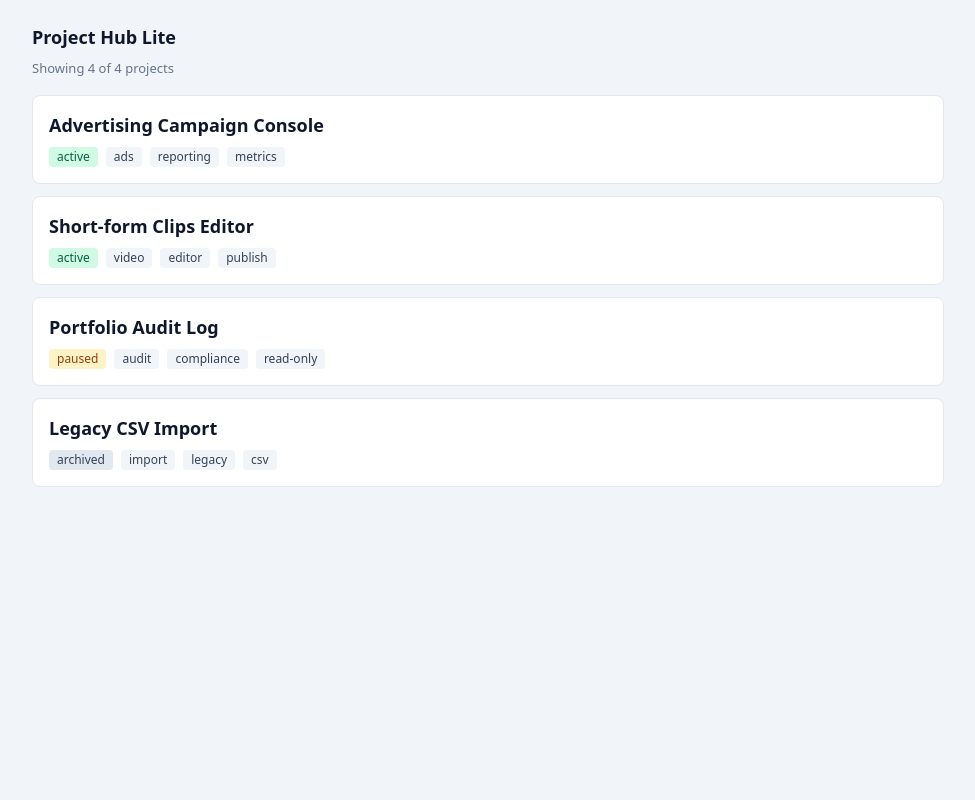
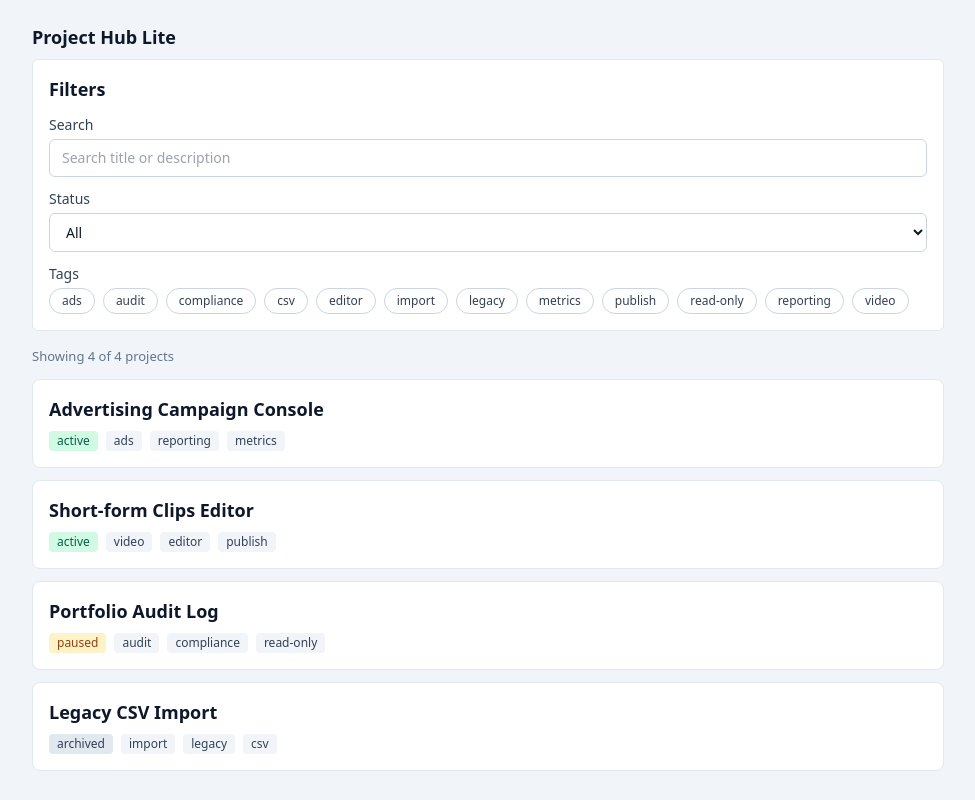
Before and after one commit to RizWaaN3024/project-hub, a React (Vite) app: page / in a window 1280 px wide. Shown: the whole page, without its empty margins (152-1127 px from the left). Built offline with nearby package versions, Linux system fonts and the light colour scheme.

Commit message:
feat: add filter controls UI (search, status, tag chips)

```diff
--- a/src/App.tsx
+++ b/src/App.tsx
@@ -1,9 +1,11 @@
+import { useMemo } from "react";
 import projectsData from "./data/projects.json";
 import type { Project } from "./types";
 import { Text } from "@/ui-stub";
 import { useUrlState } from "@/hooks/useUrlState";
 import { filterProjects } from "@/utils/filterProjects";
 import { ProjectList } from "@/features/list/ProjectList";
+import { Filters } from "@/features/list/Filters";
 import "./App.css";
 
 const projects = projectsData as Project[];
@@ -12,13 +14,20 @@ export default function App() {
   const { state, setState } = useUrlState();
   const filtered = filterProjects(projects, state);
 
+  const allTags = useMemo(() => {
+    const set = new Set<string>();
+    for (const p of projects) for (const t of p.tags) set.add(t);
+    return Array.from(set).sort();
+  }, []);
+
   return (
     <div className="app-shell">
       <main aria-labelledby="app-title">
         <Text as="h1" id="app-title" tone="title">
           Project Hub Lite
         </Text>
-        <Text tone="muted" className="mt-1 mb-4">
+        <Filters state={state} setState={setState} allTags={allTags} />
+        <Text tone="muted" className="mb-3">
           Showing {filtered.length} of {projects.length} projects
         </Text>
         <ProjectList
--- /dev/null
+++ b/src/features/list/Filters.tsx
@@ -0,0 +1,125 @@
+import type { ChangeEvent } from "react";
+import { Button, Stack, Text } from "@/ui-stub";
+import type { ProjectStatus } from "@/types";
+import type { UrlState } from "@/hooks/useUrlState";
+
+type Props = {
+  state: UrlState;
+  setState: (patch: Partial<UrlState>) => void;
+  allTags: string[];
+};
+
+const STATUS_OPTIONS: { value: ProjectStatus | ""; label: string }[] = [
+  { value: "", label: "All" },
+  { value: "active", label: "Active" },
+  { value: "paused", label: "Paused" },
+  { value: "archived", label: "Archived" },
+];
+
+export function Filters({ state, setState, allTags }: Props) {
+  const hasActiveFilters =
+    state.q.length > 0 || state.status !== null || state.tags.length > 0;
+
+  const handleSearch = (e: ChangeEvent<HTMLInputElement>) => {
+    setState({ q: e.target.value });
+  };
+
+  const handleStatus = (e: ChangeEvent<HTMLSelectElement>) => {
+    const value = e.target.value;
+    setState({ status: value === "" ? null : (value as ProjectStatus) });
+  };
+
+  const toggleTag = (tag: string) => {
+    const next = state.tags.includes(tag)
+      ? state.tags.filter((t) => t !== tag)
+      : [...state.tags, tag];
+    setState({ tags: next });
+  };
+
+  const clear = () => {
+    setState({ q: "", status: null, tags: [] });
+  };
+
+  return (
+    <section
+      aria-labelledby="filters-heading"
+      className="mb-4 rounded-md border border-slate-200 bg-white p-4"
+    >
+      <Text as="h2" id="filters-heading" tone="title" className="!mb-3">
+        Filters
+      </Text>
+
+      <Stack direction="column" className="gap-3">
+        <div className="flex flex-col gap-1">
+          <label htmlFor="filter-search" className="text-sm font-medium text-slate-700">
+            Search
+          </label>
+          <input
+            id="filter-search"
+            type="search"
+            value={state.q}
+            onChange={handleSearch}
+            placeholder="Search title or description"
+            className="rounded-md border border-slate-300 px-3 py-2 text-sm focus-visible:outline focus-visible:outline-2 focus-visible:outline-sky-500"
+          />
+        </div>
+
+        <div className="flex flex-col gap-1">
+          <label htmlFor="filter-status" className="text-sm font-medium text-slate-700">
+            Status
+          </label>
+          <select
+            id="filter-status"
+            value={state.status ?? ""}
+            onChange={handleStatus}
+            className="rounded-md border border-slate-300 bg-white px-3 py-2 text-sm focus-visible:outline focus-visible:outline-2 focus-visible:outline-sky-500"
+          >
+            {STATUS_OPTIONS.map((opt) => (
+              <option key={opt.value} value={opt.value}>
+                {opt.label}
+              </option>
+            ))}
+          </select>
+        </div>
+
+        <div className="flex flex-col gap-1">
+          <span id="filter-tags-label" className="text-sm font-medium text-slate-700">
+            Tags
+          </span>
+          <div
+            role="group"
+            aria-labelledby="filter-tags-label"
+            className="flex flex-wrap gap-2"
+          >
+            {allTags.map((tag) => {
+              const active = state.tags.includes(tag);
+              return (
+                <button
+                  key={tag}
+                  type="button"
+                  aria-pressed={active}
+                  onClick={() => toggleTag(tag)}
+                  className={`rounded-full border px-3 py-1 text-xs transition focus-visible:outline focus-visible:outline-2 focus-visible:outline-sky-500 focus-visible:outline-offset-2 ${
+                    active
+                      ? "border-sky-500 bg-sky-500 text-white"
+                      : "border-slate-300 bg-white text-slate-700 hover:bg-slate-100"
+                  }`}
+                >
+                  {tag}
+                </button>
+              );
+            })}
+          </div>
+        </div>
+
+        {hasActiveFilters && (
+          <div>
+            <Button variant="ghost" onClick={clear}>
+              Clear filters
+            </Button>
+          </div>
+        )}
+      </Stack>
+    </section>
+  );
+}
```
